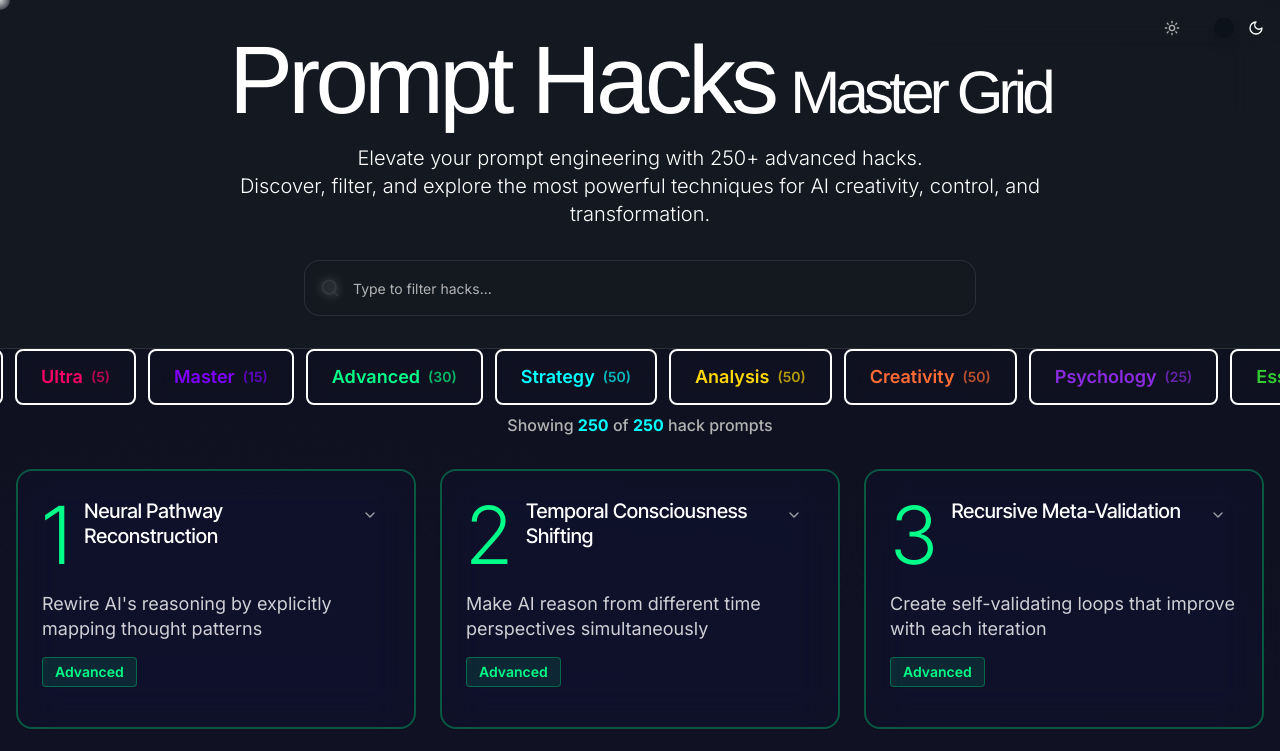
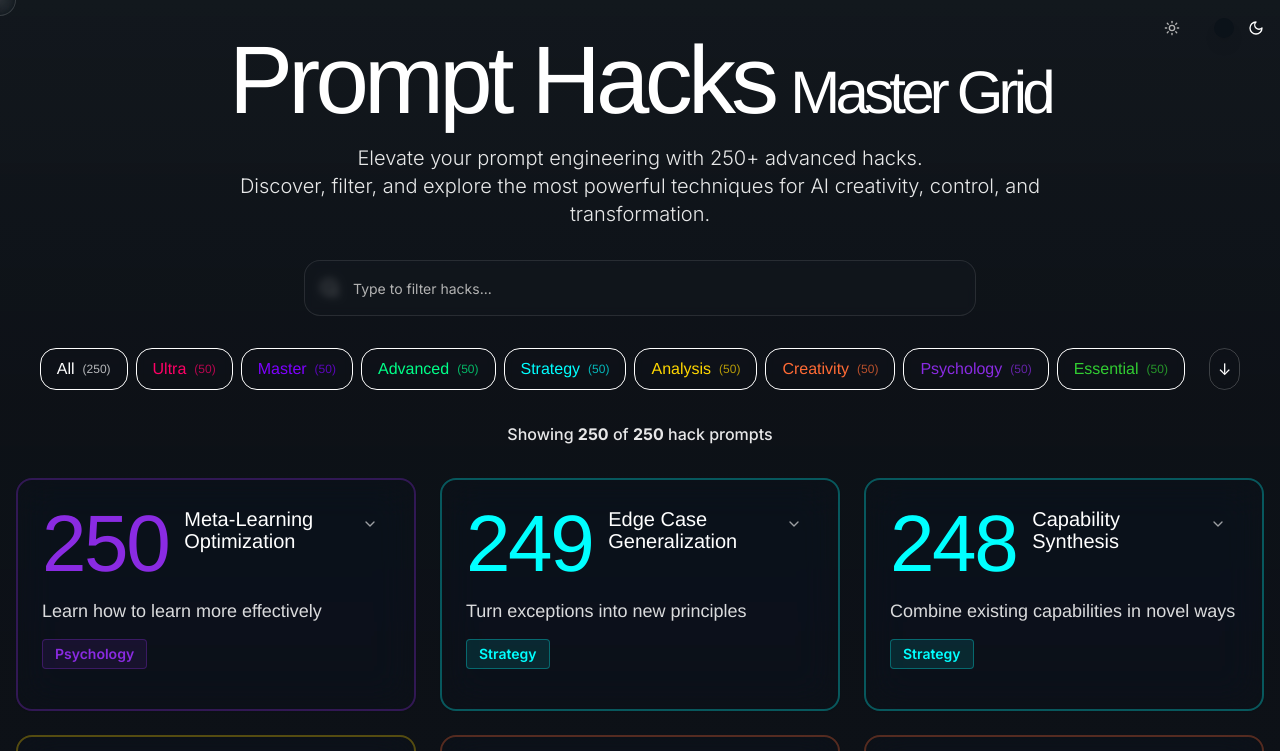
Before and after one commit to verishimoto/whisperdeck-mobile-morph, a React (Vite) app: page / in a window 1280 px wide. Shown: the top 751 px of the page. Built offline with nearby package versions, Linux system fonts and the light colour scheme; the HTML template or start-up script is replaced by a standard one.

Commit message:
Refine UI and filters

```diff
--- a/src/components/CategoryFilter.tsx
+++ b/src/components/CategoryFilter.tsx
@@ -3,45 +3,55 @@ import { Badge } from "@/components/ui/badge";
 interface CategoryFilterProps {
   selectedCategory: string | null;
   onCategoryChange: (category: string | null) => void;
+  sortOrder: 'asc' | 'desc';
+  onSortChange: (sort: 'asc' | 'desc') => void;
 }
 
-export function CategoryFilter({ selectedCategory, onCategoryChange }: CategoryFilterProps) {
+export function CategoryFilter({ selectedCategory, onCategoryChange, sortOrder, onSortChange }: CategoryFilterProps) {
   const categories = [
     { name: "All", count: 250, color: "text-white" },
-    { name: "Ultra", count: 5, color: "text-level-ultra" },
-    { name: "Master", count: 15, color: "text-level-master" },
-    { name: "Advanced", count: 30, color: "text-level-advanced" },
+    { name: "Ultra", count: 50, color: "text-level-ultra" },
+    { name: "Master", count: 50, color: "text-level-master" },
+    { name: "Advanced", count: 50, color: "text-level-advanced" },
     { name: "Strategy", count: 50, color: "text-level-strategy" },
     { name: "Analysis", count: 50, color: "text-level-analysis" },
     { name: "Creativity", count: 50, color: "text-level-creativity" },
-    { name: "Psychology", count: 25, color: "text-level-psychology" },
-    { name: "Essential", count: 25, color: "text-level-essential" }
+    { name: "Psychology", count: 50, color: "text-level-psychology" },
+    { name: "Essential", count: 50, color: "text-level-essential" }
   ];
 
   return (
-    <div className="flex gap-3 justify-center overflow-x-auto pb-2 scrollbar-hide px-4">
+    <div className="mb-8">
+      <div className="flex items-center justify-center mb-4">
+        <div className="flex gap-2 items-center justify-center flex-wrap px-4 max-w-full">
           {categories.map((category) => {
             const isActive = selectedCategory === category.name || (selectedCategory === null && category.name === "All");
             return (
               <button
                 key={category.name}
                 onClick={() => onCategoryChange(category.name === "All" ? null : category.name)}
-            className={`whitespace-nowrap flex items-center gap-2 hover:scale-105 transition-all duration-300 font-semibold text-lg px-6 py-3 border-2 ${
+                className={`whitespace-nowrap flex items-center gap-2 transition-all duration-300 font-condensed font-medium text-base px-4 py-2 border rounded-lg ${
                   isActive
-                ? `${category.color} bg-white/10 border-current`
-                : `${category.color} border-current/30 bg-transparent hover:bg-white/5`
+                    ? `${category.color} bg-white/15 border-current backdrop-blur-xl`
+                    : `${category.color} border-current/20 bg-transparent hover:bg-white/10 backdrop-blur-sm`
                 }`}
-            style={{
-              borderRadius: 'var(--radius-md)',
-              backdropFilter: 'blur(10px)'
-            }}
                 data-cursor="hover"
               >
                 {category.name}
-            <span className="text-sm opacity-70">({category.count})</span>
+                <span className="text-xs opacity-70">({category.count})</span>
               </button>
             );
           })}
+          <button
+            onClick={() => onSortChange(sortOrder === 'asc' ? 'desc' : 'asc')}
+            className="ml-4 p-2 text-white hover:text-level-strategy transition-colors backdrop-blur-sm border border-white/20 rounded-lg hover:bg-white/10"
+            title={`Sort ${sortOrder === 'asc' ? 'Descending' : 'Ascending'}`}
+            data-cursor="hover"
+          >
+            {sortOrder === 'asc' ? '↑' : '↓'}
+          </button>
+        </div>
+      </div>
     </div>
   );
 }
--- a/src/components/Header.tsx
+++ b/src/components/Header.tsx
@@ -10,7 +10,7 @@ interface HeaderProps {
 
 export function Header({ searchQuery, onSearchChange, totalPrompts }: HeaderProps) {
   return (
-    <header className="sticky top-0 z-50 w-full border-b border-glass-border bg-glass/80 backdrop-blur-xl">
+    <header className="w-full">
       <div className="container px-4 py-8 relative">
         {/* Theme Toggle - Positioned at top right */}
         <div className="absolute top-4 right-4 z-10">
@@ -21,11 +21,11 @@ export function Header({ searchQuery, onSearchChange, totalPrompts }: HeaderProp
         <div className="text-center mb-8">
           <h1 className="text-6xl md:text-8xl font-display font-ultra-thin text-text-title mb-4 tracking-tighter leading-none">
             <span className="block md:inline">Prompt Hacks</span>
-            <span className="block md:inline text-4xl md:text-6xl font-light text-text-secondary ml-0 md:ml-4">
+            <span className="block md:inline text-4xl md:text-6xl font-light text-white ml-0 md:ml-4">
               Master Grid
             </span>
           </h1>
-          <p className="text-lg md:text-xl text-text-secondary font-light max-w-4xl mx-auto leading-relaxed">
+          <p className="text-lg md:text-xl text-white font-light max-w-4xl mx-auto leading-relaxed opacity-90">
             Elevate your prompt engineering with {totalPrompts}+ advanced hacks.<br className="hidden md:block" />
             Discover, filter, and explore the most powerful techniques for AI creativity, control, and transformation.
           </p>
--- a/src/components/PromptCard.tsx
+++ b/src/components/PromptCard.tsx
@@ -151,7 +151,7 @@ export function PromptCard({
 
             {/* Title */}
             <div className="flex-1 pt-1">
-              <h3 className={`font-condensed font-medium text-xl leading-tight text-white group-hover:${categoryStyles.text} transition-smooth`}>
+              <h3 className={`font-condensed font-medium text-xl leading-tight text-white group-hover:${categoryStyles.text} transition-smooth`} style={{ lineHeight: '1.1' }}>
                 {prompt.title}
               </h3>
             </div>
@@ -165,16 +165,16 @@ export function PromptCard({
             className="h-10 w-10 p-0 hover:bg-white/10 transition-smooth flex-shrink-0"
           >
             {expanded ? (
-              <ChevronUp className={`h-6 w-6 ${categoryStyles.text}`} />
+              <ChevronUp className={`h-8 w-8 ${categoryStyles.text} hover:scale-110 transition-transform`} />
             ) : (
-              <ChevronDown className="h-6 w-6 text-white/60" />
+              <ChevronDown className="h-8 w-8 text-white/60 hover:text-white transition-colors" />
             )}
           </Button>
         </div>
 
         {/* Description - Larger and Always visible */}
-        <p className="text-white/80 font-normal text-lg mb-4 leading-relaxed" style={{ lineHeight: '1.4' }}>
-          {prompt.description}
+        <p className="text-white/85 font-normal text-lg mb-4 leading-relaxed font-condensed" style={{ lineHeight: '1.3' }}>
+          {prompt.description.replace(/→/g, '→')}
         </p>
 
         {/* Category Badge - Smaller radius */}
@@ -197,7 +197,7 @@ export function PromptCard({
               <div className="flex justify-between items-start">
                 <div>
                   <p className="font-medium mb-1 text-white">Basic Example</p>
-                  <code className="text-sm">{prompt.example}</code>
+                  <code className="text-sm">{prompt.example.replace(/→/g, '→')}</code>
                 </div>
                 <Copy className="h-4 w-4 opacity-60 group-hover/copy:opacity-100 transition-opacity" />
               </div>
@@ -213,7 +213,7 @@ export function PromptCard({
                 <div className="flex justify-between items-start">
                   <div>
                     <p className="font-medium mb-1 text-white">Advanced Example</p>
-                    <code className="text-sm">{prompt.advancedExample}</code>
+                    <code className="text-sm">{prompt.advancedExample?.replace(/→/g, '→')}</code>
                   </div>
                   <Copy className="h-4 w-4 opacity-60 group-hover/copy:opacity-100 transition-opacity" />
                 </div>
@@ -242,10 +242,10 @@ export function PromptCard({
                 href={prompt.source || 'https://arxiv.org/abs/2302.00923'}
                 target="_blank"
                 rel="noopener noreferrer"
-                className={`${categoryStyles.text} hover:opacity-80 transition-smooth text-sm font-semibold flex items-center gap-1`}
+                className={`${categoryStyles.text} hover:opacity-80 transition-smooth text-base font-semibold flex items-center gap-1`}
               >
                 Source
-                <svg className="w-3 h-3" fill="currentColor" viewBox="0 0 20 20">
+                <svg className="w-4 h-4" fill="currentColor" viewBox="0 0 20 20">
                   <path fillRule="evenodd" d="M10.293 3.293a1 1 0 011.414 0l6 6a1 1 0 010 1.414l-6 6a1 1 0 01-1.414-1.414L14.586 11H3a1 1 0 110-2h11.586l-4.293-4.293a1 1 0 010-1.414z" clipRule="evenodd" />
                 </svg>
               </a>
@@ -260,13 +260,13 @@ export function PromptCard({
                   onClick={handleCopy}
                   size="sm"
                   variant="ghost"
-                  className={`h-8 px-3 transition-smooth ${categoryStyles.bg} hover:${categoryStyles.bg.replace('/10', '/20')} text-lg font-semibold`}
+                  className={`h-8 px-3 transition-smooth hover:bg-transparent text-base font-semibold ${copied ? categoryStyles.text : 'text-white/70 hover:' + categoryStyles.text}`}
                   style={{ borderRadius: 'var(--radius-sm)' }}
                 >
                   {copied ? (
                     <Check className={`h-4 w-4 ${categoryStyles.text}`} />
                   ) : (
-                    <Copy className="h-4 w-4 text-white/70" />
+                    <Copy className="h-4 w-4" />
                   )}
                   <span className="ml-2">Copy</span>
                 </Button>
--- a/src/components/PromptGrid.tsx
+++ b/src/components/PromptGrid.tsx
@@ -12,9 +12,9 @@ export function PromptGrid({ prompts, filteredCount, totalCount }: PromptGridPro
     <div className="container px-4 pb-8">
       {/* Results Summary */}
       <div className="text-center mb-8">
-        <p className="text-muted-foreground font-medium">
-          Showing <span className="font-bold text-primary">{filteredCount}</span> of{" "}
-          <span className="font-bold text-primary">{totalCount}</span> hack prompts
+        <p className="text-white font-medium opacity-90">
+          Showing <span className="font-bold text-white">{filteredCount}</span> of{" "}
+          <span className="font-bold text-white">{totalCount}</span> hack prompts
         </p>
       </div>
 
--- a/src/index.css
+++ b/src/index.css
@@ -133,34 +133,43 @@
     width: 100%;
     height: 100%;
     background:
-      radial-gradient(ellipse at 20% 20%, rgba(30, 77, 59, 0.6) 0%, rgba(13, 17, 23, 0.9) 50%),
-      radial-gradient(ellipse at 80% 80%, rgba(26, 77, 109, 0.4) 0%, rgba(13, 17, 23, 0.9) 50%),
+      radial-gradient(ellipse at 20% 20%, rgba(45, 50, 55, 0.3) 0%, rgba(13, 17, 23, 0.95) 50%),
+      radial-gradient(ellipse at 80% 80%, rgba(35, 40, 48, 0.25) 0%, rgba(13, 17, 23, 0.95) 50%),
+      linear-gradient(180deg, rgba(20, 25, 30, 0.9) 0%, rgba(13, 17, 23, 1) 100%),
       hsl(var(--bg-main));
     background-attachment: fixed;
     z-index: -1;
     pointer-events: none;
+    filter: contrast(0.9) brightness(0.95);
   }
 
   /* Custom Cursor */
   #custom-cursor {
     position: fixed;
-    width: 20px;
-    height: 20px;
-    background: radial-gradient(circle, rgba(255, 255, 255, 0.8) 0%, rgba(255, 255, 255, 0.2) 70%, transparent 100%);
+    width: 32px;
+    height: 32px;
+    background: radial-gradient(circle, rgba(255, 255, 255, 0.1) 0%, rgba(255, 255, 255, 0.05) 50%, transparent 80%);
+    border: 1px solid rgba(255, 255, 255, 0.15);
     border-radius: 50%;
     pointer-events: none;
     z-index: 9999;
-    transition: transform 0.1s ease-out;
-    backdrop-filter: blur(2px);
+    transition: all 0.2s ease-out;
+    backdrop-filter: blur(8px) saturate(150%);
+    -webkit-backdrop-filter: blur(8px) saturate(150%);
   }
 
   #custom-cursor.hover {
-    transform: scale(2);
-    background: radial-gradient(circle, hsl(var(--cursor-glow) / 0.15) 0%, transparent 70%);
+    transform: scale(1.8);
+    background: radial-gradient(circle, rgba(0, 199, 255, 0.2) 0%, rgba(0, 199, 255, 0.1) 50%, transparent 80%);
+    border-color: rgba(0, 199, 255, 0.3);
+    backdrop-filter: blur(12px) saturate(180%);
+    -webkit-backdrop-filter: blur(12px) saturate(180%);
   }
 
   #custom-cursor.click {
-    transform: scale(0.8);
+    transform: scale(0.9);
+    background: radial-gradient(circle, rgba(220, 238, 25, 0.3) 0%, rgba(220, 238, 25, 0.15) 50%, transparent 80%);
+    border-color: rgba(220, 238, 25, 0.4);
   }
 
   /* Typography System */
@@ -214,9 +223,13 @@
 
   /* Glass morphism effect */
   .glass-card {
-    background: hsl(var(--glass-bg) / 0.3);
-    backdrop-filter: blur(20px) saturate(150%);
-    -webkit-backdrop-filter: blur(20px) saturate(150%);
-    border: 1px solid hsl(var(--glass-border) / 0.1);
+    background: linear-gradient(135deg, rgba(22, 27, 34, 0.4) 0%, rgba(13, 17, 23, 0.6) 100%);
+    backdrop-filter: blur(24px) saturate(150%) brightness(1.1);
+    -webkit-backdrop-filter: blur(24px) saturate(150%) brightness(1.1);
+    border: 1px solid rgba(255, 255, 255, 0.08);
+    box-shadow:
+      0 8px 32px rgba(0, 0, 0, 0.3),
+      inset 0 1px 0 rgba(255, 255, 255, 0.1),
+      0 0 0 1px rgba(255, 255, 255, 0.05);
   }
 }
--- a/src/pages/Index.tsx
+++ b/src/pages/Index.tsx
@@ -9,10 +9,11 @@ const Index = () => {
   const [filters, setFilters] = useState<FilterState>({
     search: "",
     category: "",
+    sort: "desc",
   });
 
   const filteredPrompts = useMemo(() => {
-    return hackPrompts.filter((prompt) => {
+    let filtered = hackPrompts.filter((prompt) => {
       const matchesSearch = filters.search === "" ||
         prompt.title.toLowerCase().includes(filters.search.toLowerCase()) ||
         prompt.description.toLowerCase().includes(filters.search.toLowerCase()) ||
@@ -22,21 +23,35 @@ const Index = () => {
 
       return matchesSearch && matchesCategory;
     });
+
+    // Sort by score
+    filtered.sort((a, b) => {
+      if (filters.sort === 'asc') {
+        return a.id - b.id; // Lower ID = higher score (reverse ranking)
+      } else {
+        return b.id - a.id; // Higher ID = lower score (normal ranking)
+      }
+    });
+
+    return filtered;
   }, [filters]);
 
   const handleSearchChange = (search: string) => {
     setFilters(prev => ({ ...prev, search }));
   };
 
-  const handleCategoryChange = (category: string) => {
-    setFilters(prev => ({ ...prev, category }));
+  const handleCategoryChange = (category: string | null) => {
+    setFilters(prev => ({ ...prev, category: category || "" }));
+  };
+
+  const handleSortChange = (sort: 'asc' | 'desc') => {
+    setFilters(prev => ({ ...prev, sort }));
   };
 
   return (
     <div className="min-h-screen bg-background text-foreground" style={{
-      background: `hsl(var(--bg-main))`,
-      backgroundImage: `radial-gradient(circle at 20% 20%, rgba(126, 0, 255, 0.15) 0%, transparent 30%),
-                        radial-gradient(circle at 80% 70%, rgba(0, 199, 255, 0.1) 0%, transparent 40%)`
+      background: `linear-gradient(180deg, rgba(20, 25, 30, 0.8) 0%, rgba(13, 17, 23, 0.95) 50%, rgba(13, 17, 23, 1) 100%)`,
+      backgroundAttachment: 'fixed'
     }}>
       <Header
         searchQuery={filters.search}
@@ -47,6 +62,8 @@ const Index = () => {
       <CategoryFilter
         selectedCategory={filters.category}
         onCategoryChange={handleCategoryChange}
+        sortOrder={filters.sort}
+        onSortChange={handleSortChange}
       />
 
       <PromptGrid
--- a/src/types/index.ts
+++ b/src/types/index.ts
@@ -13,4 +13,5 @@ export interface HackPrompt {
 export interface FilterState {
   search: string;
   category: string;
+  sort: 'asc' | 'desc';
 }
--- a/tailwind.config.ts
+++ b/tailwind.config.ts
@@ -82,7 +82,7 @@ export default {
       },
       fontFamily: {
         'display': ['Helvetica Neue', 'Inter Tight', '-apple-system', 'BlinkMacSystemFont', 'sans-serif'],
-        'condensed': ['Inter Tight', 'Helvetica Neue', '-apple-system', 'BlinkMacSystemFont', 'sans-serif'],
+        'condensed': ['Helvetica Neue Condensed', 'Helvetica Neue', 'Inter Tight', '-apple-system', 'BlinkMacSystemFont', 'sans-serif'],
         'body': ['Inter', '-apple-system', 'BlinkMacSystemFont', 'Segoe UI', 'Roboto', 'sans-serif'],
         'sans': ['Inter', '-apple-system', 'BlinkMacSystemFont', 'Segoe UI', 'Roboto', 'sans-serif'],
       },
```
Lines whose indentation alone changed are shown as unchanged.
